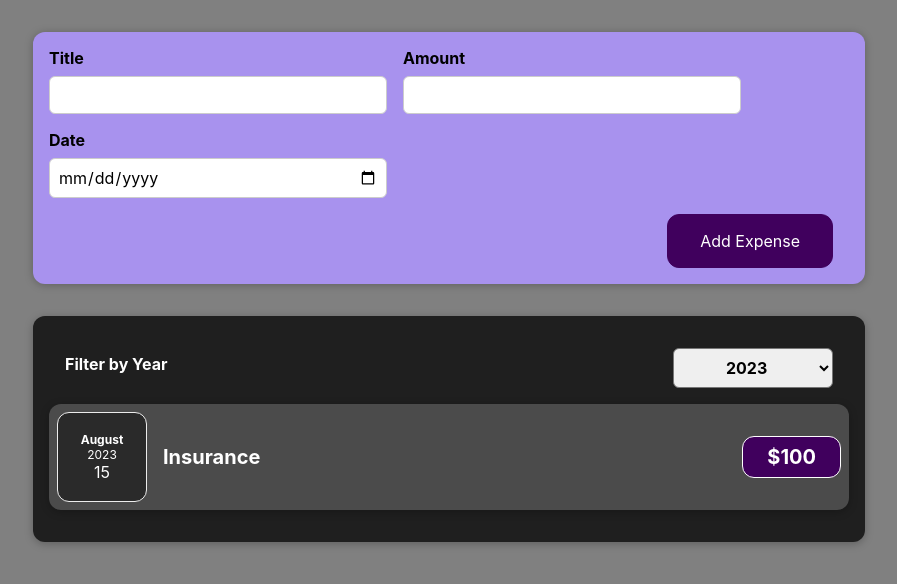
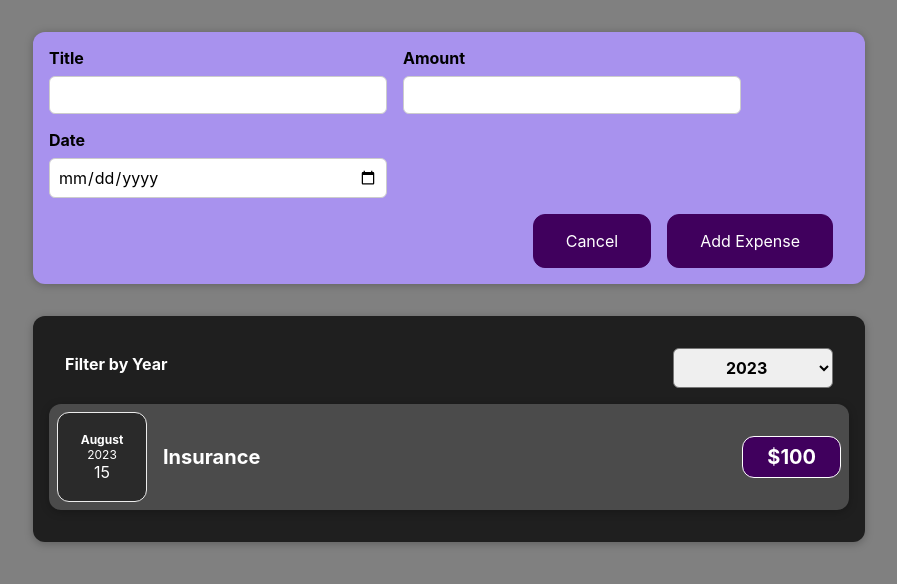
Before and after one commit to nishabdShunya/Automating-React-Course-for-Sharpener-Tech, a React (Create React App) app: page / in a window 1280 px wide. Both pictures are taken after a click on the button "Add Expense". Shown: the top 584 px of the page, without its empty margins (191-1088 px from the left). Built offline with nearby package versions, Linux system fonts and the light colour scheme.

Commit message:
Add. A2-T11-Conditionally Render Expense Form-With Solution

```diff
--- a/src/components/NewExpense/ExpenseForm.js
+++ b/src/components/NewExpense/ExpenseForm.js
@@ -1,5 +1,3 @@
-// Write your code at relevant places in the code below:
-
 import React, { useState } from "react";
 import "./ExpenseForm.css";
 
@@ -67,6 +65,14 @@ const ExpenseForm = (props) => {
         </div>
       </div>
       <div className="new-expense__actions">
+        <button
+          type="button"
+          onClick={() => {
+            props.onCancel();
+          }}
+        >
+          Cancel
+        </button>
         <button type="submit">Add Expense</button>
       </div>
     </form>
--- a/src/components/NewExpense/NewExpense.js
+++ b/src/components/NewExpense/NewExpense.js
@@ -1,18 +1,36 @@
-// Write your code at relevant places in the code below:
-
-import React from "react";
+import React, { useState } from "react";
 import ExpenseForm from "./ExpenseForm";
 import "./NewExpense.css";
 
 const NewExpense = (props) => {
+  const [isEditing, setIsEditing] = useState(false);
+
   const saveExpenseDataHandler = (enteredExpenseData) => {
     const expenseData = { ...enteredExpenseData, id: Math.random().toString() };
     props.onAddExpense(expenseData);
+    setIsEditing(false);
   };
 
   return (
     <div className="new-expense">
-      <ExpenseForm onSaveExpenseData={saveExpenseDataHandler} />
+      {!isEditing && (
+        <button
+          type="button"
+          onClick={() => {
+            setIsEditing(true);
+          }}
+        >
+          Add Expense
+        </button>
+      )}
+      {isEditing && (
+        <ExpenseForm
+          onSaveExpenseData={saveExpenseDataHandler}
+          onCancel={() => {
+            setIsEditing(false);
+          }}
+        />
+      )}
     </div>
   );
 };
```
